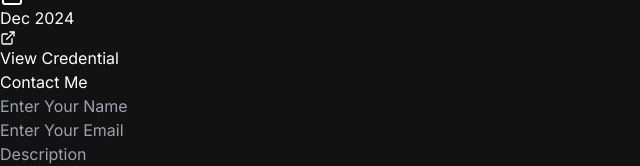
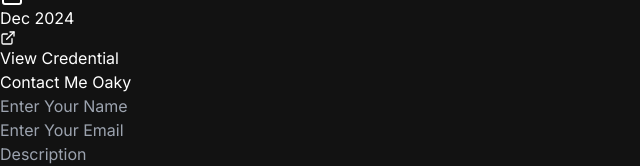
Before and after one commit to vaibhavmashal/vaibhavmashal-portfolio, a Next.js app: page / in a window 1280 px wide. Shown: the part 3436-3602 px from the top of the page, without its empty margins (0-640 px from the left). Built offline with nearby package versions, Linux system fonts and the light colour scheme.

Commit message:
Contact me updated

```diff
--- a/src/components/Contact.tsx
+++ b/src/components/Contact.tsx
@@ -7,7 +7,7 @@
         <section id='#contact' className="text-center py-20">
             <h1 className="text-3xl font-bold mb-2 p">
                 <span className="text-transparent bg-clip-text bg-gradient-to-r to-emerald-600 from-sky-400">
-                    Contact Me
+                    Contact Me Oaky
                 </span>
             </h1>
             <p className="max-w-2xl mx-auto mb-6 mt-5 font-bold">
```
